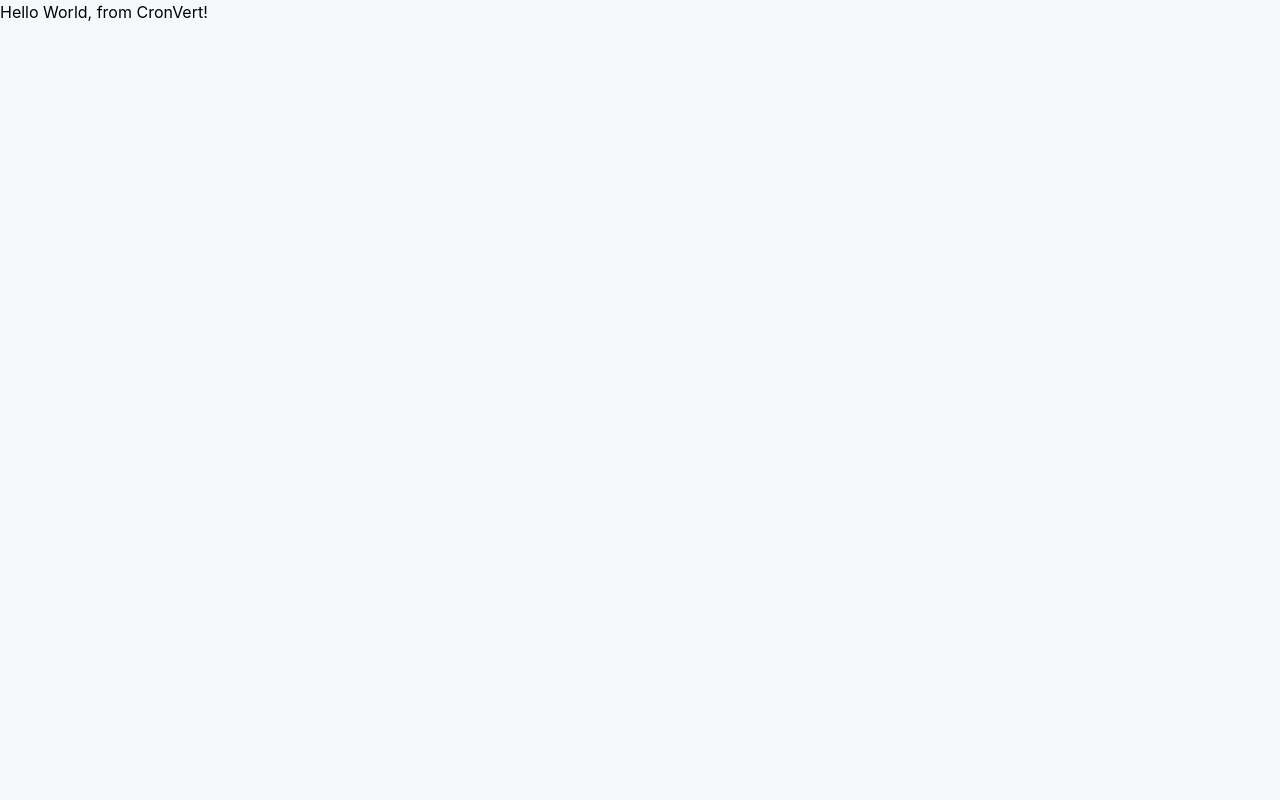
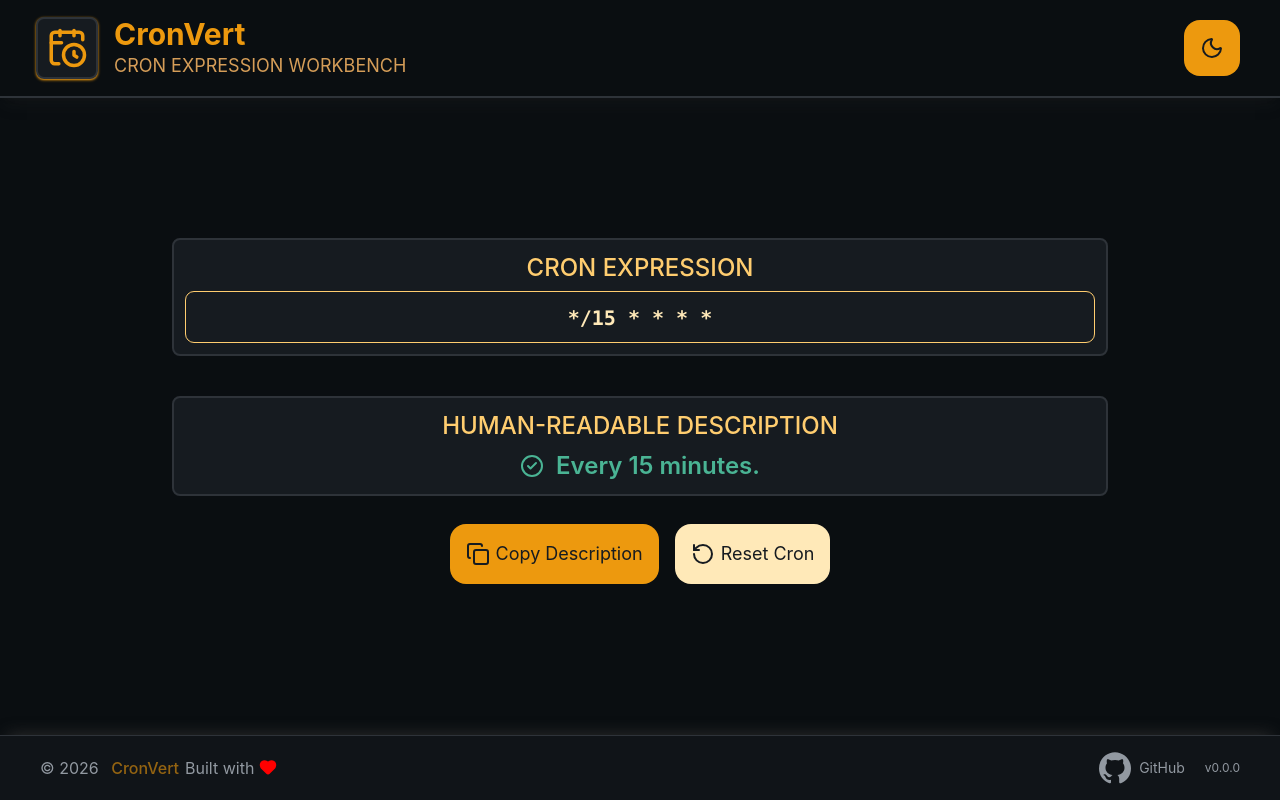
Before and after one commit to OzenFern/CronVert, a React (Vite) app: page / in a window 1280 px wide. Built offline with nearby package versions, Linux system fonts and the light colour scheme.

Commit message:
feat: Build main app layout for CronVert
- Add Header, Footer, cron Input, ResultBlock, CopyButton, and reset Button
- Wire cron state to cronToText and render success/error descriptions

```diff
--- a/src/App.jsx
+++ b/src/App.jsx
@@ -1,8 +1,64 @@
+import Header from "./components/Header.jsx";
+import { useState } from "react";
+import cronToText from "./lib/cronToText.js";
+import Input from "./components/Input.jsx";
+import LabelContainer from "./components/LabelContainer.jsx";
+import ResultBlock from "./components/ResultBlock.jsx";
+import Button from "./components/Button.jsx";
+import { RotateCcw, CircleX, CircleCheck } from "lucide-react";
+import CopyButton from "./components/CopyButton.jsx";
+import Footer from "./components/Footer.jsx";
+
+const initialCron = "*/15 * * * *";
+
 const App = () => {
+  const [cron, setCron] = useState(initialCron);
+  const result = cronToText(cron);
+
+  let description = null;
+  let errorDescription = null;
+
+  if (result.success) {
+    description = result.value;
+  } else {
+    errorDescription = result.error;
+  }
+
   return (
-    <>
-      <h1>Hello World, from CronVert!</h1>
-    </>
+    <div className="grid min-h-dvh grid-rows-[auto_1fr_auto]">
+      <Header />
+      <main className="m-2 my-2 flex flex-col justify-center md:mx-20 lg:mx-40">
+        <LabelContainer label="Cron Expression">
+          <Input
+            baseValue={cron}
+            fn={(e) => {
+              setCron(e.target.value);
+            }}
+            helperMessage="minute • hour • day • month • weekday"
+          />
+        </LabelContainer>
+        <LabelContainer
+          label={"Human-Readable Description"}
+          textColor={result.success ? "text-success" : "text-error"}
+        >
+          <ResultBlock
+            text={description ?? errorDescription?.message}
+            description={errorDescription?.description}
+            icon={result.success ? <CircleCheck /> : <CircleX />}
+          />
+        </LabelContainer>
+        <div className="mt-2 flex flex-col items-center justify-center gap-4 sm:flex-row">
+          <CopyButton text="Description" toCopy={description} />
+          <Button
+            text="Reset Cron"
+            icon={<RotateCcw />}
+            click={() => setCron(initialCron)}
+            bgColor="bg-accent-active"
+          />
+        </div>
+      </main>
+      <Footer />
+    </div>
   );
 };
 
```
